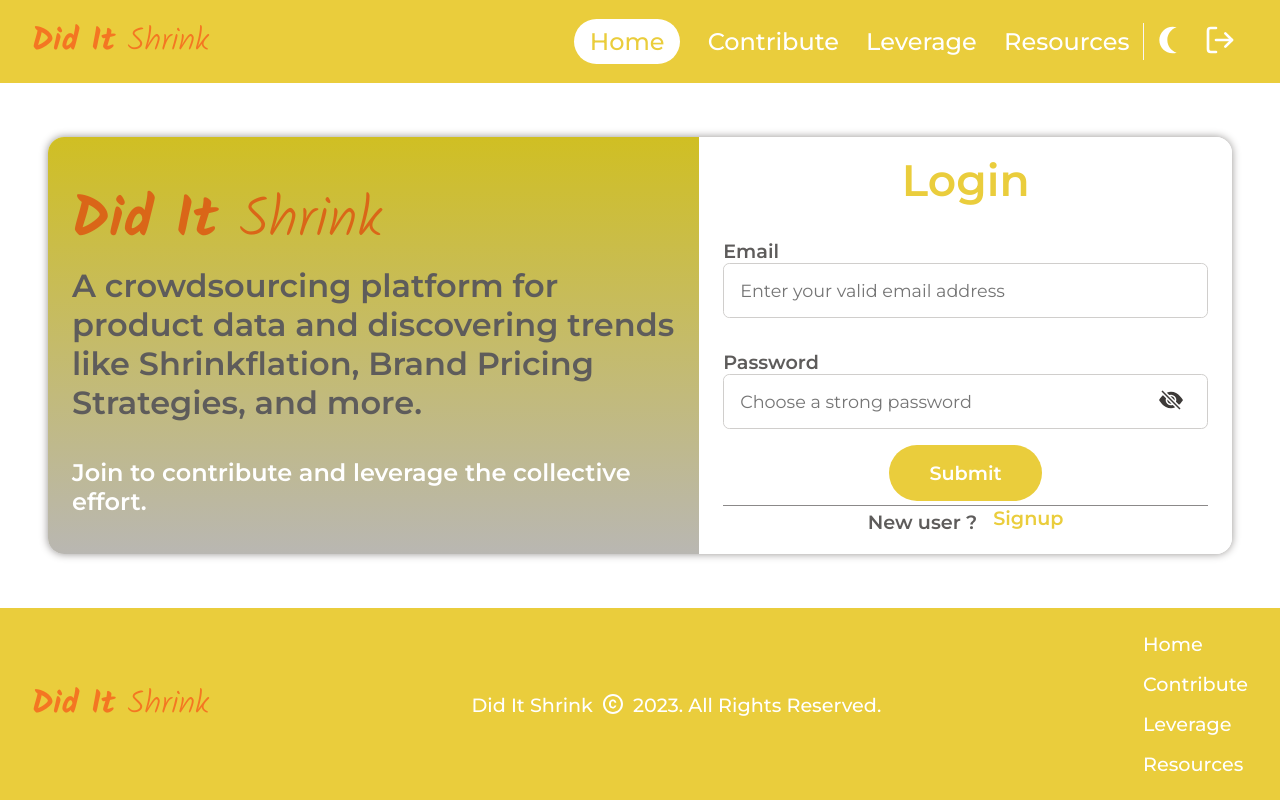
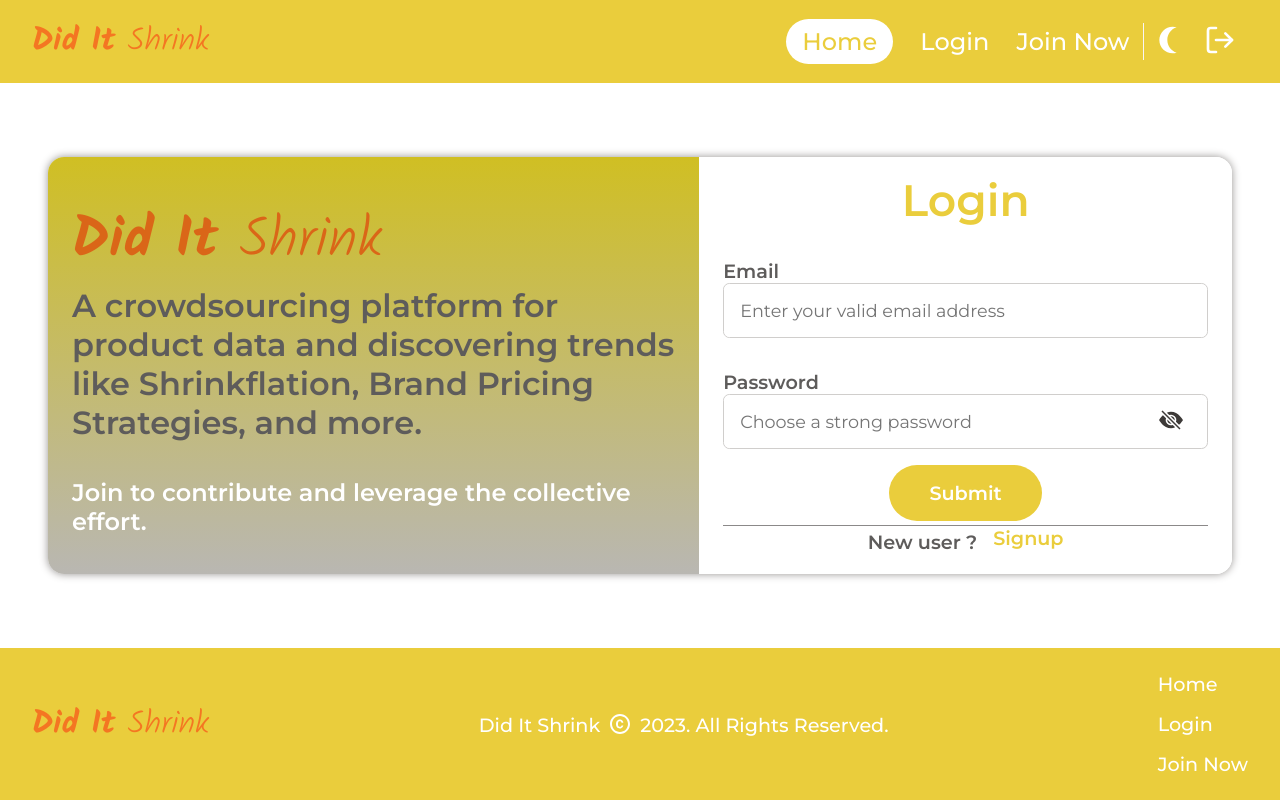
Before and after one commit to CodeLapseLogger/did-it-shrink, a React (Create React App) app: page /login in a window 1280 px wide. Built offline with nearby package versions, Linux system fonts and the light colour scheme; the HTML template or start-up script is replaced by a standard one.

Commit message:
refactor(app): update access logic to nav link data
Updated the logic to access nav link data in
App component, through the new NavLinks utility.

The rest of the code to pass on the nav link
data to the 'element' prop of the Route child
component instance remains unchanged.

```diff
--- a/src/App.js
+++ b/src/App.js
@@ -14,39 +14,28 @@ import Leverage from "./components/Leverage";
 import Resources from "./components/Resources";
 import NotFound from "./components/NotFound";
 
-const navLinkData = {
-  home: {
-    id: "home",
-    name: "Home",
-    navRoute: "/",
-  },
-  contribute: {
-    id: "contribute",
-    name: "Contribute",
-    navRoute: "/contribute",
-  },
-  leverage: {
-    id: "leverage",
-    name: "Leverage",
-    navRoute: "/leverage",
-  },
-  resources: {
-    id: "resources",
-    name: "Resources",
-    navRoute: "/resources",
-  },
-};
+import { getPageNavLinkData } from "./utils/NavLinks";
 
 function App() {
+  const initialNavLinkData = getPageNavLinkData();
+  const [navLinkData, setNavLinkData] = useState(initialNavLinkData);
+
   const [selectedNavLinkId, setSelectedNavLinkId] = useState(
     navLinkData["home"].id
   );
+
   const [isLightTheme, toggleIsLightTheme] = useState(true);
+
+  const updateNavLinkData = () => {
+    const currentNavLinkData = getPageNavLinkData();
+    setNavLinkData(currentNavLinkData);
+  };
 
   return (
     <AppContext.Provider
       value={{
         navLinkData,
+        updateNavLinkData,
         selectedNavLinkId,
         setSelectedNavLinkId,
         isLightTheme,
```
